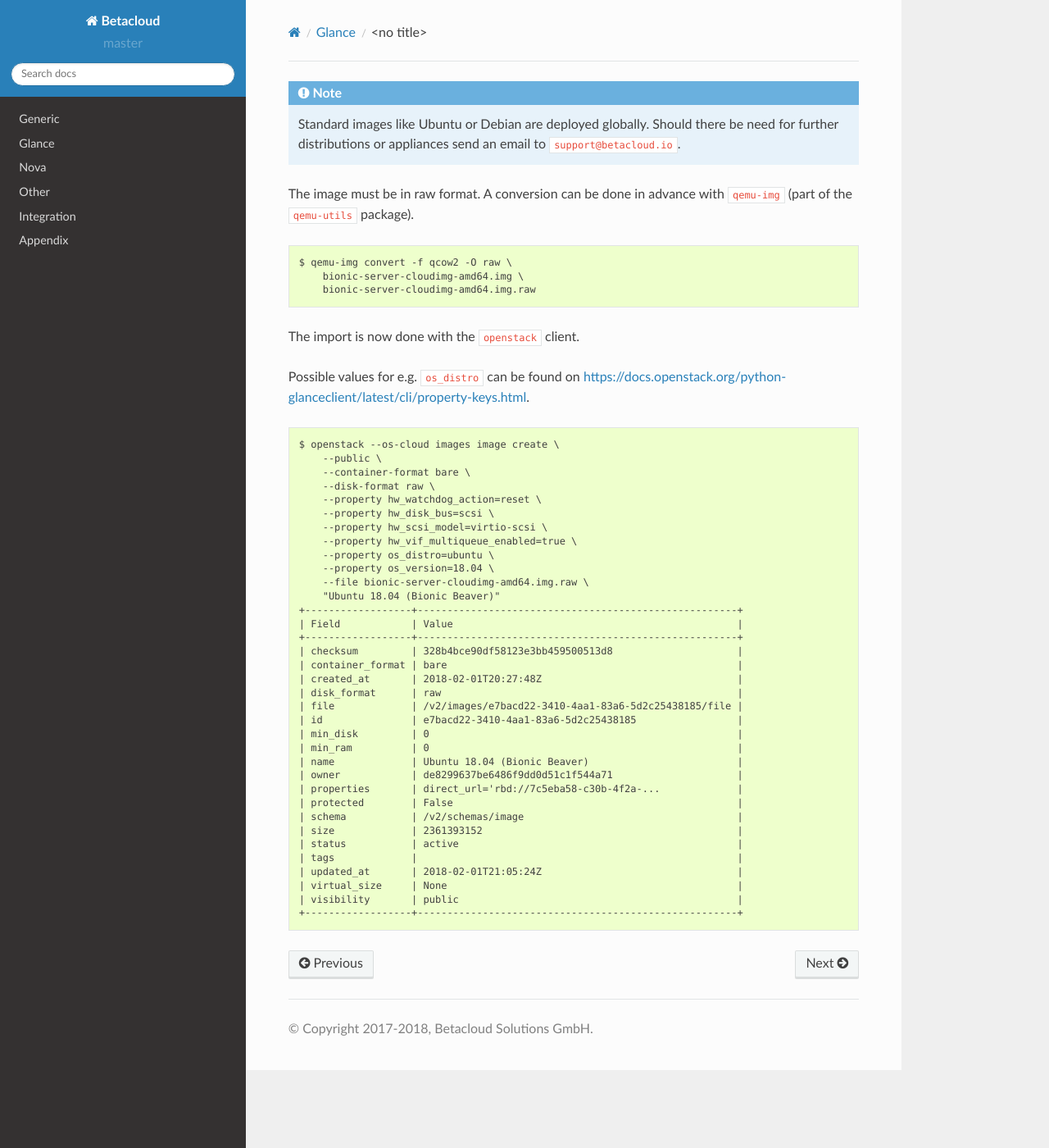
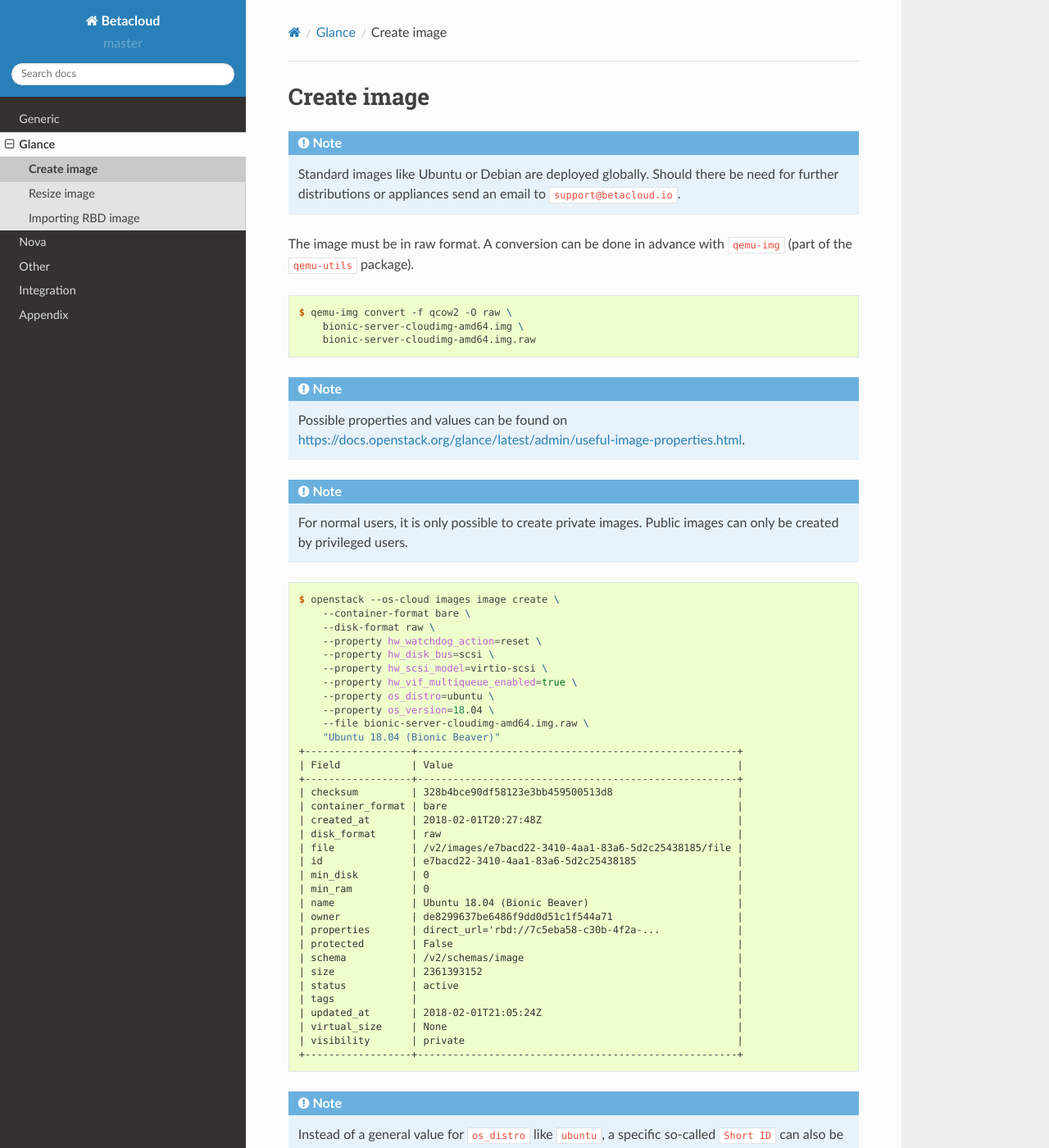
Before and after one commit to betacloud/documentation, a Sphinx documentation site: the page built from source/glance/create-image.rst, in a window 1280 px wide and 1400 px high. Shown: the whole window at 82% size. Built offline with Sphinx 7.4.7 and the Read the Docs theme 2.0.0, drawn with Linux system fonts in a browser that asks for light colours; some of the changed text lies outside the part shown.

Commit message:
glance: improve create-image

```diff
--- a/source/glance/create-image.rst
+++ b/source/glance/create-image.rst
@@ -1,4 +1,4 @@
-===========
+============
 Create image
 ============
 
@@ -8,20 +8,23 @@
 
 The image must be in raw format. A conversion can be done in advance with ``qemu-img`` (part of the ``qemu-utils`` package).
 
-.. code-block:: none
+.. code-block:: console
 
    $ qemu-img convert -f qcow2 -O raw \
        bionic-server-cloudimg-amd64.img \
        bionic-server-cloudimg-amd64.img.raw
 
-The import is now done with the ``openstack`` client.
+.. note::
 
-Possible values for e.g. ``os_distro`` can be found on https://docs.openstack.org/python-glanceclient/latest/cli/property-keys.html.
+   Possible properties and values can be found on https://docs.openstack.org/glance/latest/admin/useful-image-properties.html.
 
-.. code-block:: none
+.. note::
+
+   For normal users, it is only possible to create private images. Public images can only be created by privileged users.
+
+.. code-block:: console
 
    $ openstack --os-cloud images image create \
-       --public \
        --container-format bare \
        --disk-format raw \
        --property hw_watchdog_action=reset \
@@ -53,5 +56,33 @@
    | tags             |                                                      |
    | updated_at       | 2018-02-01T21:05:24Z                                 |
    | virtual_size     | None                                                 |
-   | visibility       | public                                               |
+   | visibility       | private                                              |
    +------------------+------------------------------------------------------+
+
+.. note::
+
+   Instead of a general value for ``os_distro`` like ``ubuntu``, a specific so-called ``Short ID`` can also be used.
+
+   Possible short IDs can be looked up in the libosinfo database (https://libosinfo.org).
+
+   .. code-block:: console
+
+      $ osinfo-query os vendor="SUSE"
+       Short ID             | Name                                               | Version  | ID
+      ----------------------+----------------------------------------------------+----------+-----------------------------------------
+       sled10               | SUSE Linux Enterprise Desktop 10                   | 10       | http://suse.com/sled/10
+       sled11               | SUSE Linux Enterprise Desktop 11                   | 11       | http://suse.com/sled/11
+       sled11sp1            | SUSE Linux Enterprise Desktop 11 SP1               | 11.1     | http://suse.com/sled/11.1
+       sled11sp2            | SUSE Linux Enterprise Desktop 11 SP2               | 11.2     | http://suse.com/sled/11.2
+       sled11sp3            | SUSE Linux Enterprise Desktop 11 SP3               | 11.3     | http://suse.com/sled/11.3
+       sled11sp4            | SUSE Linux Enterprise Desktop 11 SP4               | 11.4     | http://suse.com/sled/11.4
+       sled12               | SUSE Linux Enterprise Desktop 12                   | 12       | http://suse.com/sled/12
+       sled9                | SUSE Linux Enterprise Desktop 9                    | 9        | http://suse.com/sled/9
+       sles10               | SUSE Linux Enterprise Server 10                    | 10       | http://suse.com/sles/10
+       sles11               | SUSE Linux Enterprise Server 11                    | 11       | http://suse.com/sles/11
+       sles11sp1            | SUSE Linux Enterprise Server 11 SP1                | 11.1     | http://suse.com/sles/11.1
+       sles11sp2            | SUSE Linux Enterprise Server 11 SP2                | 11.2     | http://suse.com/sles/11.2
+       sles11sp3            | SUSE Linux Enterprise Server 11 SP3                | 11.3     | http://suse.com/sles/11.3
+       sles11sp4            | SUSE Linux Enterprise Server 11 SP4                | 11.4     | http://suse.com/sles/11.4
+       sles12               | SUSE Linux Enterprise Server 12                    | 12       | http://suse.com/sles/12
+       sles9                | SUSE Linux Enterprise Server 9                     | 9        | http://suse.com/sles/9
```
